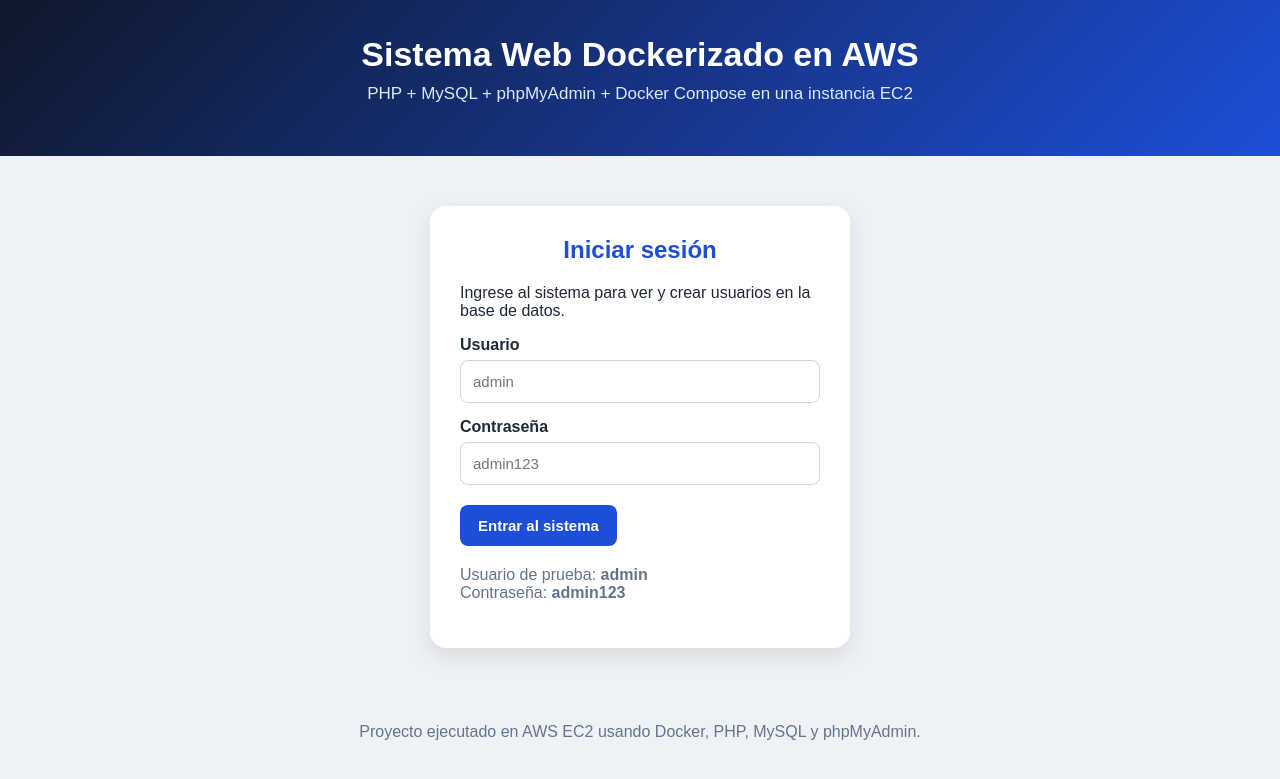
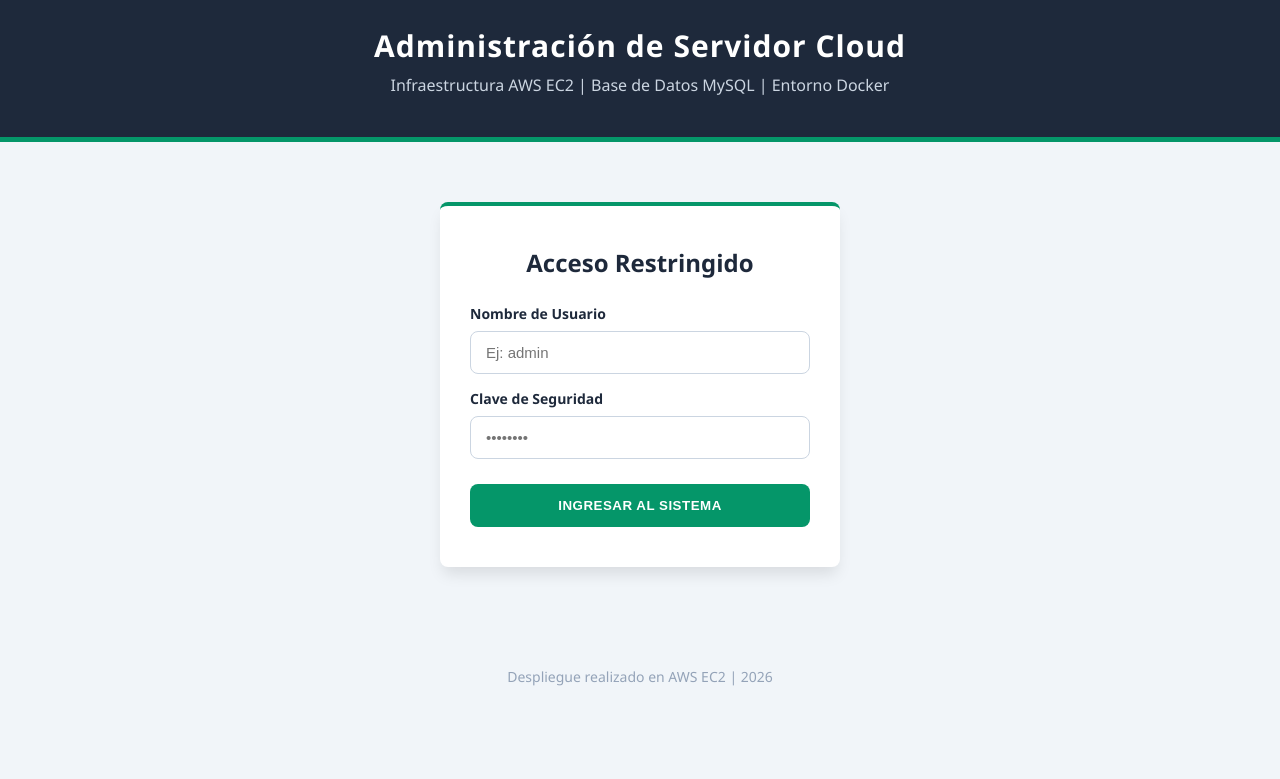
Before and after one commit to pstamayo7/web_aws_Docker, a PHP site: page / in a window 1280 px wide. Shown: the top 779 px of the page. Run offline with PHP 8.4, Linux system fonts and the light colour scheme; data that the repository does not hold is empty.

Commit message:
Refactor user messages and update styles

```diff
--- a/web/index.php
+++ b/web/index.php
@@ -37,7 +37,7 @@ if (isset($_POST["login"])) {
         header("Location: index.php");
         exit;
     } else {
-        $error = "Usuario o contraseña incorrectos.";
+        $error = "Credenciales inválidas. Intente nuevamente.";
     }
 }
 
@@ -51,14 +51,14 @@ if (isset($_POST["crear_usuario"]) && isset($_SESSION["login"]) && $conexion_ok)
         $stmt->bind_param("ss", $nombre, $correo);
 
         if ($stmt->execute()) {
-            $mensaje = "Usuario creado correctamente.";
+            $mensaje = "El usuario ha sido registrado con éxito.";
         } else {
-            $error = "No se pudo crear el usuario.";
+            $error = "Ocurrió un error al registrar el usuario.";
         }
 
         $stmt->close();
     } else {
-        $error = "Debe llenar todos los campos.";
+        $error = "Por favor, complete todos los campos requeridos.";
     }
 }
 
@@ -80,314 +80,381 @@ if ($conexion_ok && isset($_SESSION["login"])) {
 <html lang="es">
 <head>
     <meta charset="UTF-8">
-    <title>Sistema Web Docker AWS</title>
+    <title>Panel de Control | EC2</title>
     <meta name="viewport" content="width=device-width, initial-scale=1.0">
 
     <style>
+        /* NUEVO ESTILO VISUAL */
+        :root {
+            --color-primario: #059669; /* Verde esmeralda */
+            --color-secundario: #1e293b; /* Gris oscuro pizarron */
+            --color-fondo: #f1f5f9;
+            --color-texto: #334155;
+            --radio-bordes: 8px;
+        }
+
         * {
             box-sizing: border-box;
         }
 
         body {
             margin: 0;
-            font-family: Arial, Helvetica, sans-serif;
-            background: #eef2f7;
-            color: #1f2937;
+            font-family: 'Segoe UI', Roboto, Helvetica, Arial, sans-serif;
+            background-color: var(--color-fondo);
+            color: var(--color-texto);
         }
 
-        header {
-            background: linear-gradient(135deg, #0f172a, #1d4ed8);
+        .navbar {
+            background-color: var(--color-secundario);
             color: white;
-            padding: 35px 20px;
+            padding: 25px 20px;
             text-align: center;
+            border-bottom: 5px solid var(--color-primario);
         }
 
-        header h1 {
+        .navbar h1 {
             margin: 0;
-            font-size: 34px;
+            font-size: 30px;
+            letter-spacing: 1px;
         }
 
-        header p {
-            margin-top: 10px;
-            color: #dbeafe;
-            font-size: 17px;
+        .navbar p {
+            margin-top: 8px;
+            color: #cbd5e1;
+            font-size: 16px;
         }
 
-        .contenedor {
-            max-width: 1100px;
-            margin: 35px auto;
-            padding: 20px;
+        .contenedor-principal {
+            max-width: 1200px;
+            margin: 40px auto;
+            padding: 0 20px;
         }
 
-        .login-box {
-            max-width: 420px;
-            margin: 50px auto;
+        /* Estilos del Login */
+        .caja-login {
+            max-width: 400px;
+            margin: 60px auto;
+            background: white;
+            padding: 40px 30px;
+            border-radius: var(--radio-bordes);
+            box-shadow: 0 10px 15px -3px rgba(0, 0, 0, 0.1);
+            border-top: 4px solid var(--color-primario);
+        }
+
+        .caja-login h2 {
+            margin-top: 0;
+            color: var(--color-secundario);
+            text-align: center;
+            margin-bottom: 25px;
+        }
+
+        /* Estructura del Panel */
+        .layout-panel {
+            display: flex;
+            flex-wrap: wrap;
+            gap: 30px;
+        }
+
+        .columna-formulario {
+            flex: 1;
+            min-width: 300px;
+        }
+
+        .columna-tabla {
+            flex: 2;
+            min-width: 300px;
+        }
+
+        .tarjeta {
             background: white;
             padding: 30px;
-            border-radius: 16px;
-            box-shadow: 0 8px 25px rgba(0,0,0,0.10);
+            border-radius: var(--radio-bordes);
+            box-shadow: 0 4px 6px -1px rgba(0, 0, 0, 0.05);
+            border: 1px solid #e2e8f0;
         }
 
-        .login-box h2 {
+        .tarjeta h3 {
             margin-top: 0;
-            color: #1d4ed8;
-            text-align: center;
+            color: var(--color-secundario);
+            border-bottom: 2px solid #e2e8f0;
+            padding-bottom: 10px;
+            margin-bottom: 20px;
         }
 
-        .grid {
-            display: grid;
-            grid-template-columns: 1fr 2fr;
-            gap: 25px;
-        }
-
-        .card {
-            background: white;
-            padding: 25px;
-            border-radius: 16px;
-            box-shadow: 0 8px 25px rgba(0,0,0,0.08);
-        }
-
-        .card h2 {
-            margin-top: 0;
-            color: #1d4ed8;
-        }
-
+        /* Formularios y Botones */
         label {
             display: block;
             margin-top: 15px;
-            font-weight: bold;
+            font-size: 14px;
+            font-weight: 600;
+            color: var(--color-secundario);
         }
 
         input {
             width: 100%;
-            padding: 12px;
-            margin-top: 6px;
+            padding: 12px 15px;
+            margin-top: 8px;
             border: 1px solid #cbd5e1;
-            border-radius: 8px;
+            border-radius: var(--radio-bordes);
             font-size: 15px;
+            transition: border-color 0.3s;
         }
 
-        button, .boton {
-            display: inline-block;
-            margin-top: 20px;
-            padding: 12px 18px;
-            background: #1d4ed8;
+        input:focus {
+            outline: none;
+            border-color: var(--color-primario);
+        }
+
+        .btn {
+            display: block;
+            width: 100%;
+            margin-top: 25px;
+            padding: 14px;
+            background-color: var(--color-primario);
             color: white;
             border: none;
-            border-radius: 8px;
+            border-radius: var(--radio-bordes);
             font-weight: bold;
+            text-transform: uppercase;
+            letter-spacing: 0.5px;
+            cursor: pointer;
+            text-align: center;
             text-decoration: none;
-            cursor: pointer;
-            font-size: 15px;
+            transition: background-color 0.3s;
         }
 
-        .boton.salir {
-            background: #991b1b;
+        .btn:hover {
+            background-color: #047857;
         }
 
-        .boton.oscuro {
-            background: #0f172a;
+        .btn-peligro {
+            background-color: #ef4444;
+            display: inline-block;
+            width: auto;
+            margin-top: 0;
+            padding: 10px 20px;
+            font-size: 14px;
         }
 
-        .top-panel {
+        .btn-peligro:hover {
+            background-color: #dc2626;
+        }
+
+        .btn-secundario {
+            background-color: var(--color-secundario);
+        }
+
+        .btn-secundario:hover {
+            background-color: #0f172a;
+        }
+
+        /* Cabecera del Panel */
+        .barra-superior {
             display: flex;
             justify-content: space-between;
             align-items: center;
-            gap: 15px;
-            margin-bottom: 20px;
-            flex-wrap: wrap;
+            background: white;
+            padding: 20px;
+            border-radius: var(--radio-bordes);
+            margin-bottom: 30px;
+            box-shadow: 0 1px 3px rgba(0,0,0,0.1);
         }
 
-        .estado {
-            display: inline-block;
-            padding: 8px 14px;
-            border-radius: 20px;
-            font-weight: bold;
-            font-size: 14px;
+        .barra-superior h2 {
+            margin: 0;
+            color: var(--color-secundario);
         }
 
-        .ok {
-            background: #dcfce7;
-            color: #166534;
+        .etiqueta {
+            padding: 6px 12px;
+            border-radius: 4px;
+            font-size: 12px;
+            font-weight: bold;
+            text-transform: uppercase;
+            margin-right: 15px;
         }
 
-        .error {
-            background: #fee2e2;
-            color: #991b1b;
+        .etiqueta-exito { background: #d1fae5; color: #065f46; }
+        .etiqueta-error { background: #fee2e2; color: #991b1b; }
+
+        .notificacion {
+            padding: 15px;
+            border-radius: var(--radio-bordes);
+            margin-bottom: 20px;
+            border-left: 4px solid;
         }
 
-        .alerta {
-            padding: 12px;
-            border-radius: 8px;
-            margin-top: 15px;
-            font-weight: bold;
+        .notificacion-exito { background: #f0fdf4; border-color: #16a34a; color: #166534; }
+        .notificacion-error { background: #fef2f2; border-color: #ef4444; color: #991b1b; }
+
+        /* Tabla */
+        .contenedor-tabla {
+            overflow-x: auto;
         }
 
         table {
             width: 100%;
             border-collapse: collapse;
-            margin-top: 15px;
-            overflow: hidden;
-            border-radius: 10px;
+            text-align: left;
         }
 
         th {
-            background: #1d4ed8;
-            color: white;
-            padding: 14px;
-            text-align: left;
+            background-color: #f8fafc;
+            color: var(--color-secundario);
+            padding: 15px;
+            font-weight: 600;
+            border-bottom: 2px solid #e2e8f0;
         }
 
         td {
-            padding: 14px;
-            border-bottom: 1px solid #e5e7eb;
+            padding: 15px;
+            border-bottom: 1px solid #e2e8f0;
+            color: #475569;
         }
 
-        tr:hover {
-            background: #f8fafc;
+        tr:hover td {
+            background-color: #f8fafc;
         }
 
-        footer {
+        .pie-pagina {
             text-align: center;
-            padding: 25px;
-            color: #64748b;
-        }
-
-        @media (max-width: 850px) {
-            .grid {
-                grid-template-columns: 1fr;
-            }
-
-            header h1 {
-                font-size: 27px;
-            }
+            padding: 40px 20px;
+            color: #94a3b8;
+            font-size: 14px;
         }
     </style>
 </head>
 
 <body>
 
-<header>
-    <h1>Sistema Web Dockerizado en AWS</h1>
-    <p>PHP + MySQL + phpMyAdmin + Docker Compose en una instancia EC2</p>
-</header>
+<div class="navbar">
+    <h1>Administración de Servidor Cloud</h1>
+    <p>Infraestructura AWS EC2 | Base de Datos MySQL | Entorno Docker</p>
+</div>
 
 <?php if (!isset($_SESSION["login"])) { ?>
 
-    <div class="login-box">
-        <h2>Iniciar sesión</h2>
-        <p>Ingrese al sistema para ver y crear usuarios en la base de datos.</p>
+    <div class="caja-login">
+        <h2>Acceso Restringido</h2>
 
         <?php if ($error != "") { ?>
-            <div class="alerta error"><?php echo $error; ?></div>
+            <div class="notificacion notificacion-error"><?php echo $error; ?></div>
         <?php } ?>
 
         <form method="POST">
-            <label>Usuario</label>
-            <input type="text" name="usuario" placeholder="admin" required>
+            <label>Nombre de Usuario</label>
+            <input type="text" name="usuario" placeholder="Ej: admin" required>
 
-            <label>Contraseña</label>
-            <input type="password" name="clave" placeholder="admin123" required>
+            <label>Clave de Seguridad</label>
+            <input type="password" name="clave" placeholder="••••••••" required>
 
-            <button type="submit" name="login">Entrar al sistema</button>
+            <button type="submit" name="login" class="btn">Ingresar al Sistema</button>
         </form>
-
-        <p style="margin-top: 20px; color: #64748b;">
-            Usuario de prueba: <strong>admin</strong><br>
-            Contraseña: <strong>admin123</strong>
-        </p>
     </div>
 
 <?php } else { ?>
 
-    <main class="contenedor">
+    <div class="contenedor-principal">
 
-        <div class="top-panel">
+        <div class="barra-superior">
             <div>
-                <h2>Panel de administración</h2>
-                <p>Bienvenido, <?php echo $_SESSION["usuario"]; ?>.</p>
+                <h2>Panel Principal</h2>
+                <span style="color: #64748b; font-size: 14px;">Sesión iniciada como: <strong><?php echo $_SESSION["usuario"]; ?></strong></span>
             </div>
 
-            <div>
+            <div style="display: flex; align-items: center;">
                 <?php if ($conexion_ok) { ?>
-                    <span class="estado ok">Base de datos conectada</span>
+                    <span class="etiqueta etiqueta-exito">MySQL Conectado</span>
                 <?php } else { ?>
-                    <span class="estado error">Error de conexión</span>
+                    <span class="etiqueta etiqueta-error">Fallo en DB</span>
                 <?php } ?>
 
-                <a class="boton salir" href="index.php?logout=1">Cerrar sesión</a>
+                <a class="btn btn-peligro" href="index.php?logout=1">Cerrar Sesión</a>
             </div>
         </div>
 
         <?php if ($mensaje != "") { ?>
-            <div class="alerta ok"><?php echo $mensaje; ?></div>
+            <div class="notificacion notificacion-exito"><?php echo $mensaje; ?></div>
         <?php } ?>
 
         <?php if ($error != "") { ?>
-            <div class="alerta error"><?php echo $error; ?></div>
+            <div class="notificacion notificacion-error"><?php echo $error; ?></div>
         <?php } ?>
 
         <?php if (!$conexion_ok) { ?>
-            <div class="alerta error">
-                Error de conexión: <?php echo $error_conexion; ?>
+            <div class="notificacion notificacion-error">
+                <strong>Error crítico:</strong> <?php echo $error_conexion; ?>
             </div>
         <?php } ?>
 
-        <section class="grid">
+        <div class="layout-panel">
 
-            <div class="card">
-                <h2>Crear usuario</h2>
-                <p>Este formulario inserta datos directamente en la tabla <strong>usuarios</strong> de MySQL.</p>
+            <div class="columna-formulario">
+                <div class="tarjeta">
+                    <h3>Nuevo Registro</h3>
+                    <p style="font-size: 14px; color: #64748b;">Añada nuevos perfiles a la base de datos.</p>
 
                     <form method="POST">
-                    <label>Nombre</label>
-                    <input type="text" name="nombre" placeholder="Ejemplo: Juan Pérez" required>
+                        <label>Nombre Completo</label>
+                        <input type="text" name="nombre" placeholder="Ingrese el nombre" required>
 
-                    <label>Correo</label>
-                    <input type="email" name="correo" placeholder="ejemplo@email.com" required>
+                        <label>Dirección de Correo</label>
+                        <input type="email" name="correo" placeholder="usuario@dominio.com" required>
 
-                    <button type="submit" name="crear_usuario">Guardar usuario</button>
+                        <button type="submit" name="crear_usuario" class="btn">Registrar Usuario</button>
                     </form>
 
-                <a class="boton oscuro" href="http://localhost:8080" target="_blank">
-                    Abrir phpMyAdmin
+                    <hr style="border: 0; border-top: 1px solid #e2e8f0; margin: 25px 0;">
+
+                    <a class="btn btn-secundario" href="http://<?php echo $_SERVER['HTTP_HOST']; ?>:8080" target="_blank" style="margin-top: 0;">
+                        Acceder a phpMyAdmin
                     </a>
                 </div>
+            </div>
 
-            <div class="card">
-                <h2>Usuarios registrados</h2>
-                <p>Listado cargado desde la base de datos MySQL.</p>
+            <div class="columna-tabla">
+                <div class="tarjeta">
+                    <h3>Directorio de Usuarios</h3>
 
+                    <div class="contenedor-tabla">
                         <table>
                             <thead>
                                 <tr>
-                            <th>ID</th>
-                            <th>Nombre</th>
-                            <th>Correo</th>
+                                    <th>Identificador</th>
+                                    <th>Nombre del Perfil</th>
+                                    <th>Contacto</th>
                                 </tr>
                             </thead>
 
                             <tbody>
+                                <?php if (count($usuarios) > 0) { ?>
                                     <?php foreach ($usuarios as $usuario) { ?>
                                         <tr>
-                                <td><?php echo $usuario["id"]; ?></td>
+                                            <td><strong>#<?php echo $usuario["id"]; ?></strong></td>
                                             <td><?php echo htmlspecialchars($usuario["nombre"]); ?></td>
                                             <td><?php echo htmlspecialchars($usuario["correo"]); ?></td>
+                                        </tr>
+                                    <?php } ?>
+                                <?php } else { ?>
+                                    <tr>
+                                        <td colspan="3" style="text-align: center; color: #94a3b8;">No hay registros en la base de datos.</td>
                                     </tr>
                                 <?php } ?>
                             </tbody>
                         </table>
                     </div>
+                </div>
+            </div>
 
-        </section>
+        </div>
 
-    </main>
+    </div>
 
 <?php } ?>
 
-<footer>
-    Proyecto ejecutado en AWS EC2 usando Docker, PHP, MySQL y phpMyAdmin.
-</footer>
+<div class="pie-pagina">
+    Despliegue realizado en AWS EC2 | <?php echo date("Y"); ?>
+</div>
 
 </body>
 </html>
```
Lines whose indentation alone changed are shown as unchanged.
